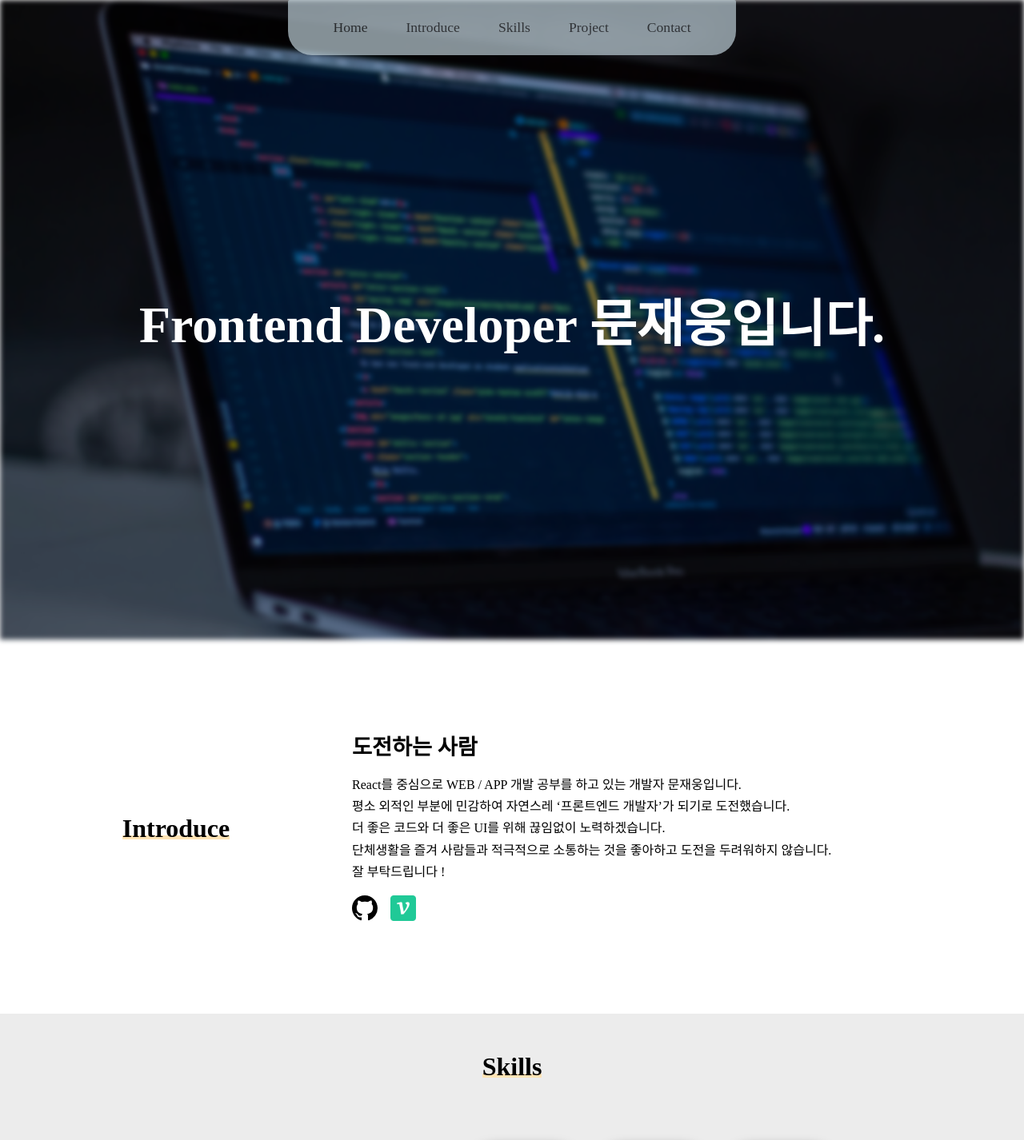
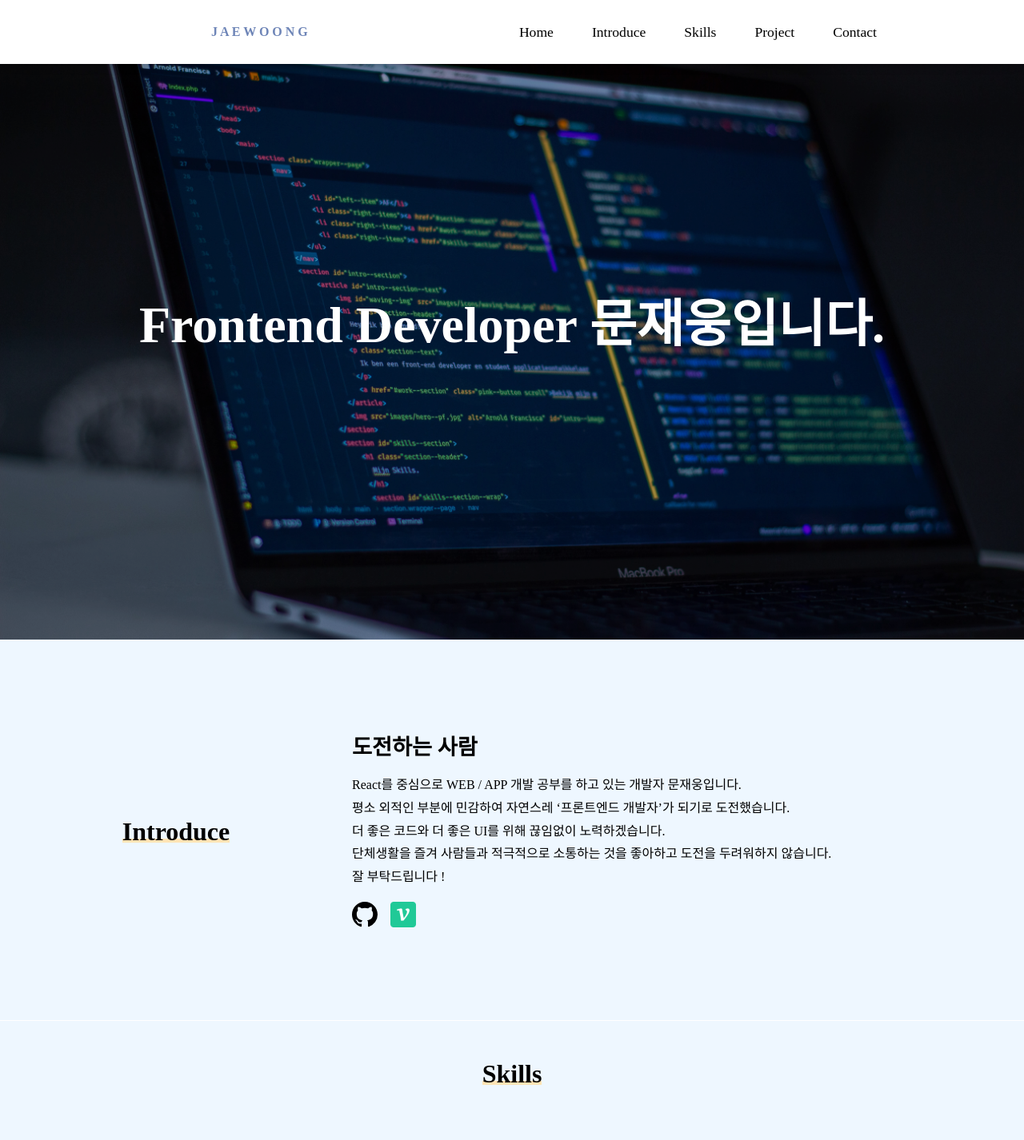
Before and after one commit to mjwoong/my_portfolio_website, a React (Create React App) app: page / in a window 1280 px wide. Shown: the top 1426 px of the page at 80% size. Built offline with nearby package versions, Linux system fonts and the light colour scheme; grey boxes are pictures that could not be loaded; a web font is replaced by a local one.

Commit message:
modify nav

```diff
--- a/src/components/Nav.jsx
+++ b/src/components/Nav.jsx
@@ -5,6 +5,11 @@ import { Link } from "react-scroll";
 const Nav = () => {
   return (
     <Container>
+      <Title>
+        <Link to="home" spy={true} smmoth={true}>
+          J A E W O O N G
+        </Link>
+      </Title>
       <NavBar>
         <Link to="home" spy={true} smooth={true}>
           <List>Home</List>
@@ -29,26 +34,41 @@ const Nav = () => {
 const Container = styled.div`
   display: flex;
   justify-content: center;
+  justify-content: space-between;
+  align-items: center;
+  background-color: #ffffff;
+  z-index: 1;
+  position: fixed;
+  width: 100%;
+  height: 5rem;
+  box-shadow: 0 5px 18px -13px rgba(0,0,0,1);
+`;
+
+const Title = styled.div`
+  margin-left: 15rem;
+  padding: 1.5rem;
+  /* opacity: 0.7; */
+  font-weight: bold;
+  color: #6E85B7;
+  :hover {
+    opacity: 0.7;
+  }
+  cursor: pointer;
 `;
 
 const NavBar = styled.ul`
   display: flex;
-  position: fixed;
-  z-index: 1;
-  background-color: #bdcdd6;
-  opacity: 0.7;
-  border-radius: 2px 2px 30px 30px;
-  padding: 0 2rem 0 2rem;
+  padding: 0 10rem 0 10rem;
 `;
 
 const List = styled.li`
   padding: 1.5rem;
   font-size: 1.1rem;
   color: black;
-  opacity: 0.7;
+  opacity: 1;
   cursor: pointer;
   :hover {
-    opacity: 1;
+    opacity: 0.6;
   }
 `;
 
--- a/src/sections/Home.jsx
+++ b/src/sections/Home.jsx
@@ -19,20 +19,20 @@ const Container = styled.div`
   display: flex;
   justify-content: center;
   align-items: center;
-  flex-direction: column;
+  height: 100vh;
 
   .bg {
     width: 100%;
     height: 100vh;
     object-fit: cover;
     position: relative;
-    filter: blur(3px) brightness(80%);
+    filter: brightness(80%);
   }
 `;
 
 const TextBox = styled.div`
   font-size: 2rem;
-  color: #fff;
+  color: #ffffff;
   position: absolute;
 `;
 
--- a/src/sections/Introduce.jsx
+++ b/src/sections/Introduce.jsx
@@ -39,7 +39,9 @@ const Introduce = () => {
 const Container = styled.div`
   display: flex;
   flex-direction: row;
+  background-color: #eef7ff;
   width: 100%;
+  border-bottom: 1px solid white;
 `;
 
 const Subject = styled.div`
@@ -78,7 +80,7 @@ const Title = styled.h1`
 
 const Explain = styled.div`
   margin: 1rem 0 1rem 0;
-  line-height: 1.7rem;
+  line-height: 1.8rem;
 `;
 
 const AddressContainer = styled.div`
--- a/src/sections/Project.jsx
+++ b/src/sections/Project.jsx
@@ -47,10 +47,11 @@ const Project = () => {
 const Container = styled.div`
   width: 100%;
   height: 55rem;
-  background-color: #e1f5fe;
+  background-color: #eef7ff;
   display: flex;
   flex-direction: column;
   align-items: center;
+  box-shadow: 0 5px 18px -13px rgba(0,0,0,1);
 `;
 
 const Title = styled.div`
--- a/src/sections/Skills.jsx
+++ b/src/sections/Skills.jsx
@@ -68,11 +68,12 @@ const Container = styled.div`
   display: flex;
   flex-direction: row;
   width: 100%;
-  background-color: #ececec;
+  background-color: #eef7ff;
   display: flex;
   flex-direction: column;
   align-items: center;
   padding-bottom: 5rem;
+  border-bottom: 1px solid white;
 `;
 
 const Header = styled.div`
```
